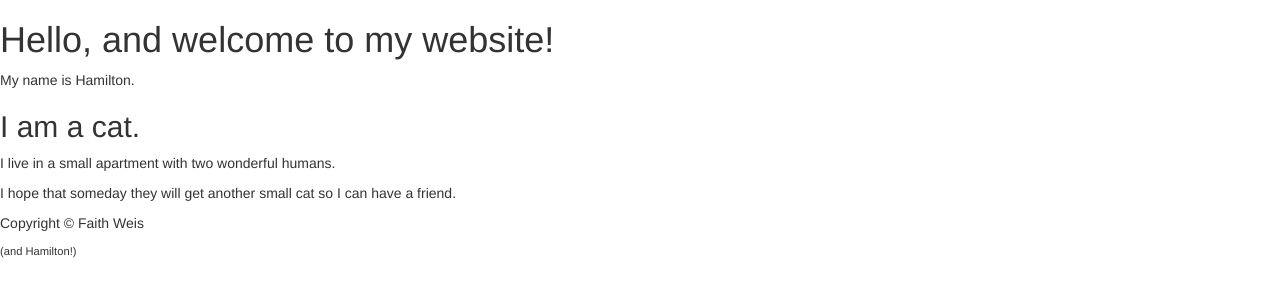
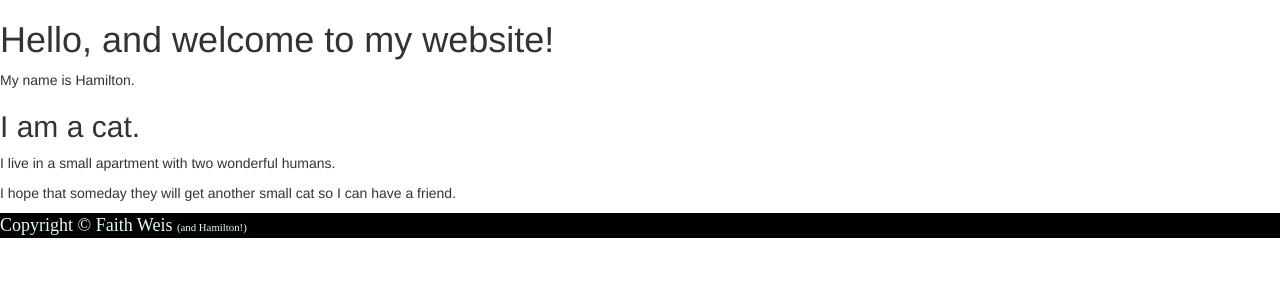
Before and after one commit to flw16/hamiltonacat, a Python web app: template templates/home.html in a window 1280 px wide. Shown: the part 60-360 px from the top of the page. Run offline with Jinja, Linux system fonts and the light colour scheme; the template is opened without the code that fills it, so the values that code supplies are empty; some libraries are stand-ins or nearby versions; some web fonts are replaced.

Commit message:
Style Footer
Styled and added new for to use in footer.

```diff
--- a/static/styles.css
+++ b/static/styles.css
@@ -1,3 +1,9 @@
+@font-face {
+	font-family: 'raleway';
+	src: url('Raleway-Black.ttf');
+}
+
+
 .navbar-trans {
 	background-color:#1FCAE8;
     color:#fff;
@@ -19,6 +25,14 @@
 	box-shadow: inset 0 1px 1px rgba(0,0,0,0.075),0 0 8px rgba(100,100,100,0.6);
 }
 
+footer {
+	background-color: #000000;
+	color: #E1FBFF;
+	font-family: 'raleway';
+	font-size: large
+
+}
+
 footer #plus {
-	font-size: 80%;
+	font-size: 60%;
 }
--- a/templates/base.html
+++ b/templates/base.html
@@ -32,8 +32,7 @@
 	{% endblock %}
 
 	<footer>
-		<p>Copyright &copy; Faith Weis</p>
-		<p id="plus">(and Hamilton!)</p>
+		<p>Copyright &copy; Faith Weis <span id="plus">(and Hamilton!)</span></p>
 	</footer>
 	<!-- Jquery goes here -->
 	<script   src="http://code.jquery.com/jquery-2.2.2.min.js"   integrity="sha256-36cp2Co+/62rEAAYHLmRCPIych47CvdM+uTBJwSzWjI="   crossorigin="anonymous"></script>
```
